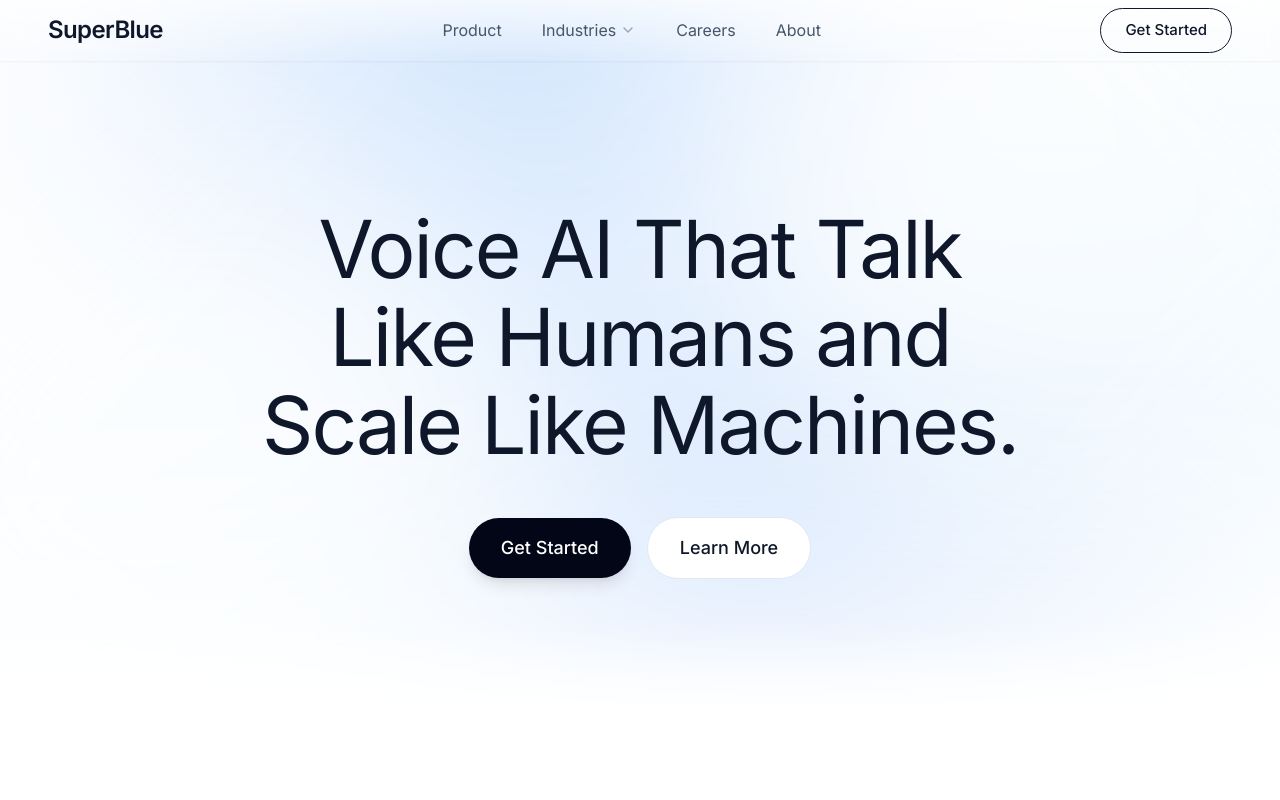
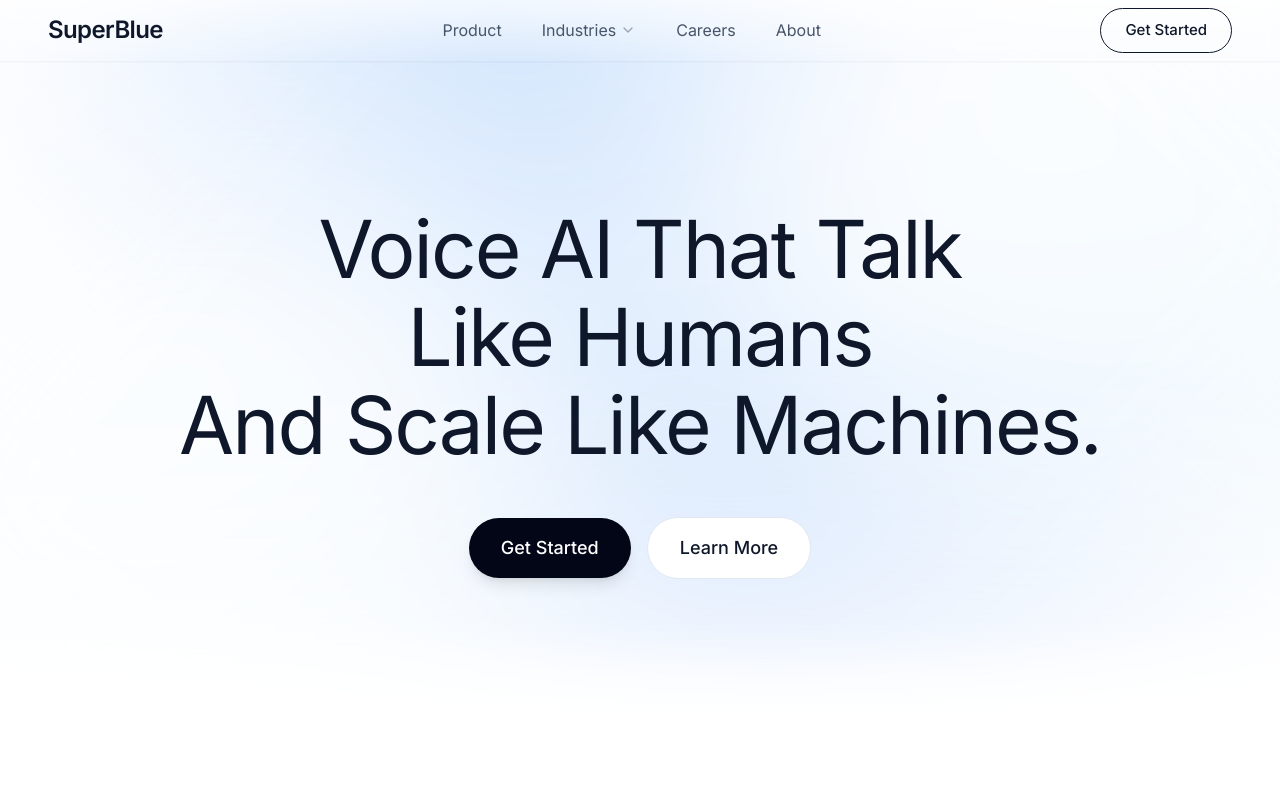
Before and after one commit to naveenvasou/superblue-landing-page, a React (Vite) app: page / in a window 1280 px wide. Shown: the top 800 px of the page. Built offline with nearby package versions, Linux system fonts and the light colour scheme.

Commit message:
edited hero

```diff
--- a/components/Hero.tsx
+++ b/components/Hero.tsx
@@ -36,8 +36,8 @@ const Hero: React.FC = () => {
 
         {/* Main Heading matching the 'Wonderful' layout */}
         <h1 className="text-[2rem] md:text-[4rem] lg:text-[5rem] font-normal tracking-tight text-slate-900 leading-[1.1] mb-12">
-          Voice AI That Talk Like Humans and  <br />
-          Scale Like Machines.
+          Voice AI That Talk Like Humans  <br />
+          And Scale Like Machines.
         </h1>
 
 
```
